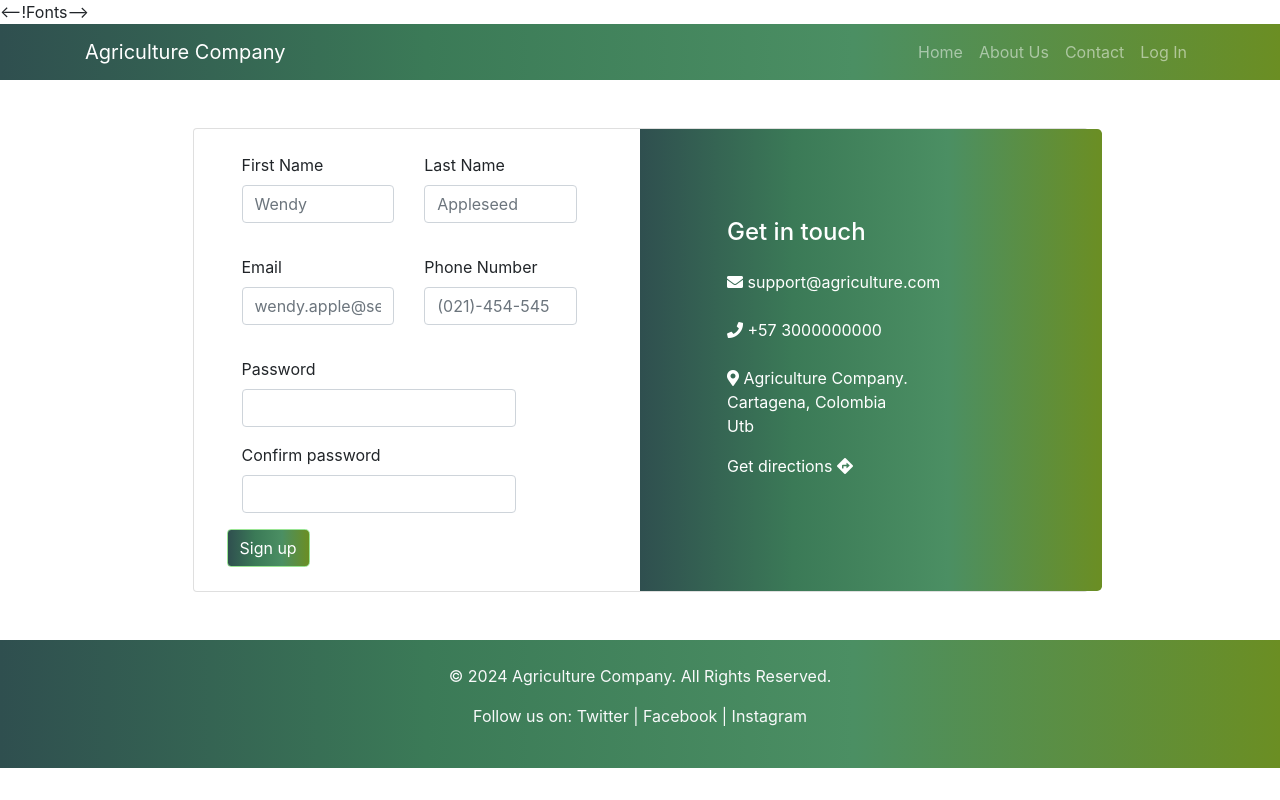
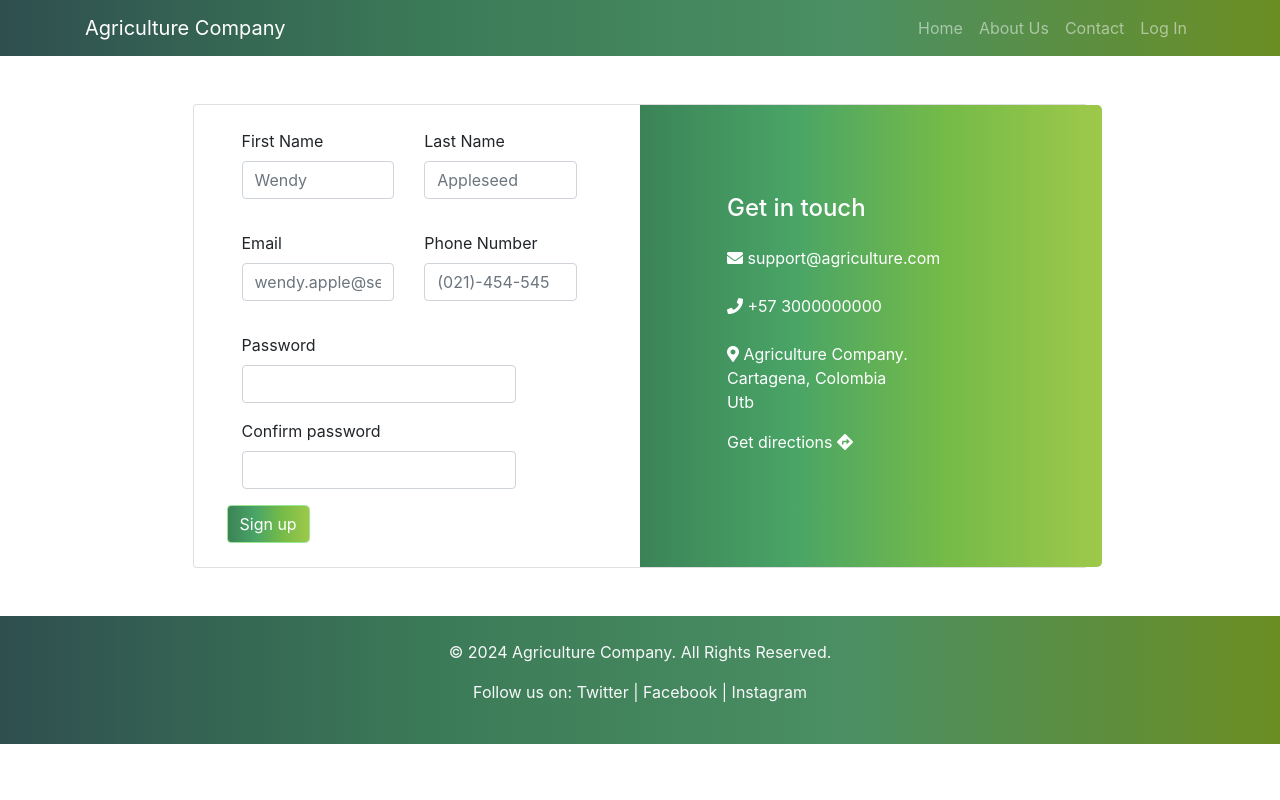
Before and after one commit to ISCOUTB/AG-AgricultureCompany, a FastAPI app: page /register in a window 1280 px wide. Run offline with FastAPI, Linux system fonts and the light colour scheme; some libraries are stand-ins or nearby versions.

Commit message:
login.html

```diff
--- a/app/styles/styles.css
+++ b/app/styles/styles.css
@@ -7,10 +7,10 @@
 background: green;
 
 /* Chrome 10-25, Safari 5.1-6 */
-background: -webkit-linear-gradient(to right, #2f4f4f, #3b7a57, #4b8f63, #6b8e23);
+background: -webkit-linear-gradient(to right, #3b8357, #49a466, #75bb48, #9ec94a);
 
 /* W3C, IE 10+/ ge, Firefox 16+, Chrome 26+, Opera 12+, Safari 7+ */
-background: linear-gradient(to right, #2f4f4f, #3b7a57, #4b8f63, #6b8e23) !important;
+background: linear-gradient(to right, #3b8357, #49a466, #75bb48, #9ec94a ) !important;
 
 
 
--- a/app/templates/base.html
+++ b/app/templates/base.html
@@ -14,7 +14,7 @@
     <!-- Enlace al archivo CSS principal -->
     <link rel="stylesheet" href="/styles/styles.css">
 
-    <--!Fonts-->
+    <!--Fonts-->
     <link rel="preconnect" href="https://fonts.googleapis.com">
     <link rel="preconnect" href="https://fonts.gstatic.com" crossorigin>
     <link href="https://fonts.googleapis.com/css2?family=Tangerine:wght@400;700&display=swap" rel="stylesheet">
--- a/app/templates/register.html
+++ b/app/templates/register.html
@@ -79,7 +79,7 @@
                         <br> Utb
 
                         <div class="mt-3">
-                            <a href="https://www.google.com/maps" target="_blank" class="text-link link--right-icon text-white">Get directions <i class="link__icon fa fa-directions"></i></a>
+                            <a href="https://maps.app.goo.gl/MACs7YVzwj7Bgym3A" target="_blank" class="text-link link--right-icon text-white">Get directions <i class="link__icon fa fa-directions"></i></a>
                         </div>
                     </li>
                 </ul>
```
